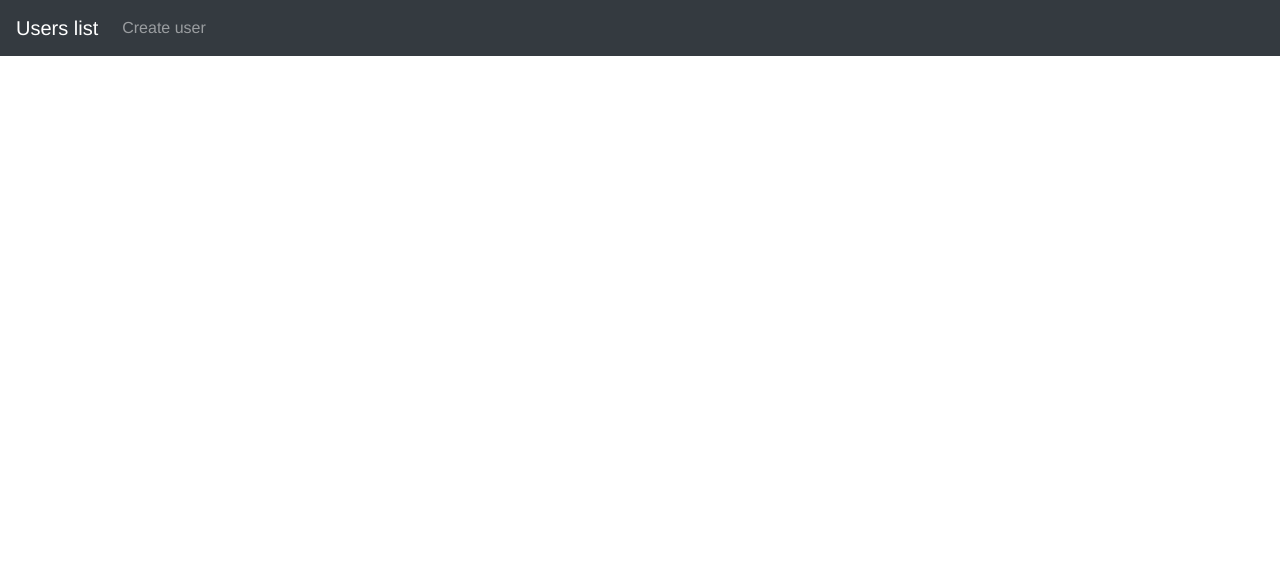
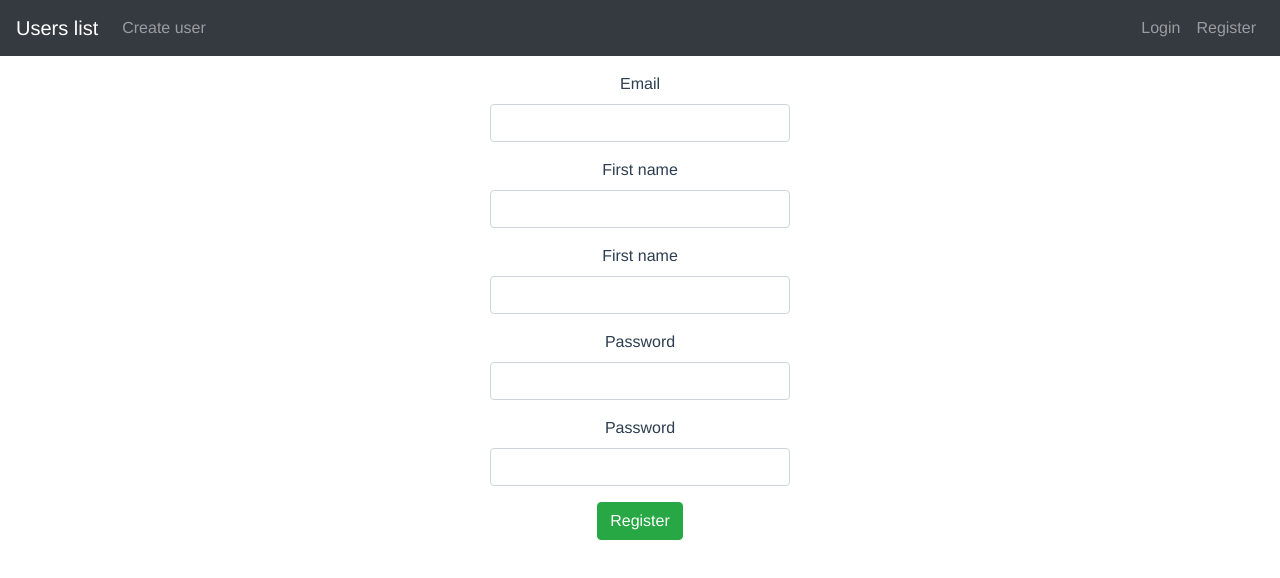
Before and after one commit to newklear-job/node-vue-users-system, a Vue app in the folder vue/: page /register in a window 1280 px wide. Shown: the top 578 px of the page. Built offline with nearby package versions, Linux system fonts and the light colour scheme.

Commit message:
Auth routes and views. Router split to different files.

```diff
--- a/vue/src/App.vue
+++ b/vue/src/App.vue
@@ -1,13 +1,21 @@
 <template>
   <nav class="navbar navbar-expand navbar-dark bg-dark">
     <router-link to="/users" class="navbar-brand">Users list</router-link>
-    <div class="navbar-nav mr-auto">
+    <ul class="navbar-nav mr-auto">
       <li class="nav-item">
         <router-link to="/users/create" class="nav-link"
           >Create user</router-link
         >
       </li>
-    </div>
+    </ul>
+    <ul class="navbar-nav mr-right">
+      <li class="nav-item">
+        <router-link to="/login" class="nav-link">Login</router-link>
+      </li>
+      <li class="nav-item">
+        <router-link to="/register" class="nav-link">Register</router-link>
+      </li>
+    </ul>
   </nav>
 
   <div class="container mt-3">
--- /dev/null
+++ b/vue/src/router/auth.ts
@@ -0,0 +1,22 @@
+import { RouteRecordRaw } from "vue-router";
+
+const routes: Array<RouteRecordRaw> = [
+  {
+    path: "/login",
+    name: "Login",
+    meta: { title: "Login" },
+    component: () =>
+      import(/* webpackChunkName: "create" */ "@/views/Authorization/Login.vue")
+  },
+  {
+    path: "/register",
+    name: "Register",
+    meta: { title: "Register" },
+    component: () =>
+      import(
+        /* webpackChunkName: "create" */ "@/views/Authorization/Register.vue"
+      )
+  }
+];
+
+export default routes;
--- a/vue/src/router/index.ts
+++ b/vue/src/router/index.ts
@@ -1,41 +1,8 @@
 import { createRouter, createWebHistory, RouteRecordRaw } from "vue-router";
-import Index from "@/views/Users/Index.vue";
+import authRoutes from "./auth";
+import usersRoutes from "./users";
 
-const routes: Array<RouteRecordRaw> = [
-  {
-    path: "/",
-    redirect: "/users"
-  },
-  {
-    path: "/users",
-    name: "UsersList",
-    meta: { title: "users" },
-    component: Index
-  },
-  {
-    path: "/users/create",
-    name: "UserCreate",
-    meta: { title: "Create user" },
-    // route level code-splitting
-    // this generates a separate chunk (create.[hash].js) for this route
-    // which is lazy-loaded when the route is visited.
-    component: () =>
-      import(/* webpackChunkName: "create" */ "@/views/Users/Create.vue")
-  },
-  {
-    path: "/users/:id",
-    alias: "/users/:id",
-    name: "UserShow",
-    meta: { title: "Show user" },
-    component: () => import("@/views/Users/Show.vue")
-  },
-  {
-    path: "/users/:id/edit",
-    name: "UserEdit",
-    meta: { title: "Edit user" },
-    component: () => import("@/views/Users/Edit.vue")
-  }
-];
+const routes: Array<RouteRecordRaw> = [...authRoutes, ...usersRoutes];
 
 const router = createRouter({
   history: createWebHistory(process.env.BASE_URL),
--- /dev/null
+++ b/vue/src/router/users.ts
@@ -0,0 +1,52 @@
+import { RouteRecordRaw } from "vue-router";
+import Index from "@/views/Users/Index.vue";
+
+const routes: Array<RouteRecordRaw> = [
+  {
+    path: "/",
+    redirect: "/users"
+  },
+  {
+    path: "/users",
+    name: "UsersList",
+    meta: {
+      title: "Users",
+      requiresAuth: true
+    },
+    component: Index
+  },
+  {
+    path: "/users/create",
+    name: "UserCreate",
+    meta: {
+      title: "Create user",
+      requiresAuth: true
+    },
+    // route level code-splitting
+    // this generates a separate chunk (create.[hash].js) for this route
+    // which is lazy-loaded when the route is visited.
+    component: () =>
+      import(/* webpackChunkName: "create" */ "@/views/Users/Create.vue")
+  },
+  {
+    path: "/users/:id",
+    alias: "/users/:id",
+    name: "UserShow",
+    meta: {
+      title: "Show user",
+      requiresAuth: true
+    },
+    component: () => import("@/views/Users/Show.vue")
+  },
+  {
+    path: "/users/:id/edit",
+    name: "UserEdit",
+    meta: {
+      title: "Edit user",
+      requiresAuth: true
+    },
+    component: () => import("@/views/Users/Edit.vue")
+  }
+];
+
+export default routes;
--- /dev/null
+++ b/vue/src/views/Authorization/Login.vue
@@ -0,0 +1,34 @@
+<template>
+  <div class="create-form">
+    <div class="form-group">
+      <label for="email">Login</label>
+      <input type="text" class="form-control" id="email" required />
+    </div>
+
+    <div class="form-group">
+      <label for="password">Password</label>
+      <input class="form-control" id="password" required />
+    </div>
+
+    <div>
+      <button class="btn btn-success">Login</button>
+    </div>
+  </div>
+</template>
+
+<script lang="ts">
+import { defineComponent } from "vue";
+
+export default defineComponent({
+  setup() {
+    return {};
+  }
+});
+</script>
+
+<style>
+.create-form {
+  max-width: 300px;
+  margin: auto;
+}
+</style>
--- /dev/null
+++ b/vue/src/views/Authorization/Register.vue
@@ -0,0 +1,49 @@
+<template>
+  <div class="create-form">
+    <div class="form-group">
+      <label for="email">Email</label>
+      <input type="text" class="form-control" id="email" required />
+    </div>
+
+    <div class="form-group">
+      <label for="first_name">First name</label>
+      <input class="form-control" id="first_name" required />
+    </div>
+
+    <div class="form-group">
+      <label for="last_name">First name</label>
+      <input class="form-control" id="last_name" required />
+    </div>
+
+    <div class="form-group">
+      <label for="password">Password</label>
+      <input class="form-control" id="password" required />
+    </div>
+
+    <div class="form-group">
+      <label for="password_confirmation">Password</label>
+      <input class="form-control" id="password_confirmation" required />
+    </div>
+
+    <div>
+      <button class="btn btn-success">Register</button>
+    </div>
+  </div>
+</template>
+
+<script lang="ts">
+import { defineComponent } from "vue";
+
+export default defineComponent({
+  setup() {
+    return {};
+  }
+});
+</script>
+
+<style>
+.create-form {
+  max-width: 300px;
+  margin: auto;
+}
+</style>
```
